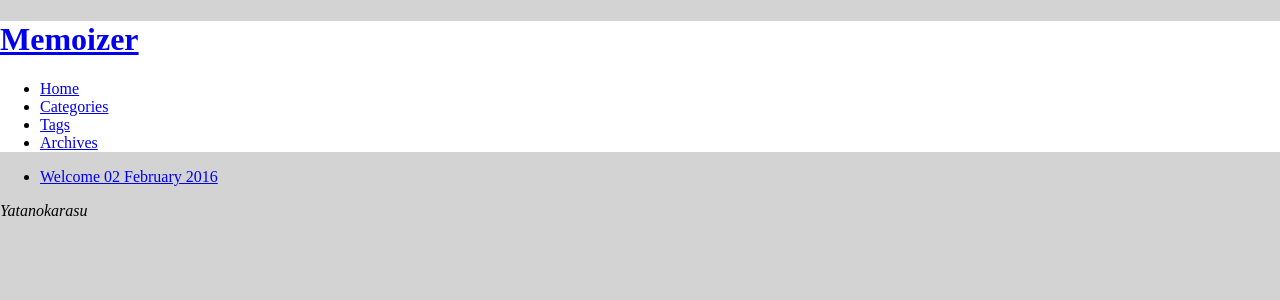
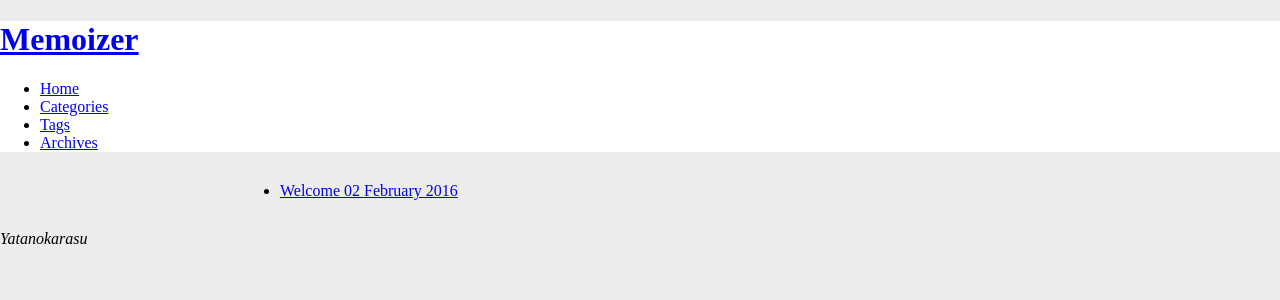
Before and after one commit to yatanokarasu/yatanokarasu.github.io, a Jekyll site: the page built from index.html, in a window 1280 px wide. Shown: the top 300 px of the page. Built offline with Jekyll 4.4.1, drawn with Linux system fonts in a browser that asks for light colours; nearby versions of some CDN libraries; library files that are not in the unit come from our copies.

Commit message:
Mr Hyde was here …

```diff
--- a/css/main.css
+++ b/css/main.css
@@ -1,10 +1,19 @@
 
 body {
-    background-color:  lightgrey;
+    background-color:  #ECECEC;
     margin: 0;
     padding: 0;
+    width: 100%;
+    height: 100%;
 }
 
 header {
     background-color:  white;
+    margin: 0;
+    width: 100%;
 }
+
+main {
+    margin: 30px auto;
+    max-width: 800px;
+}
```
